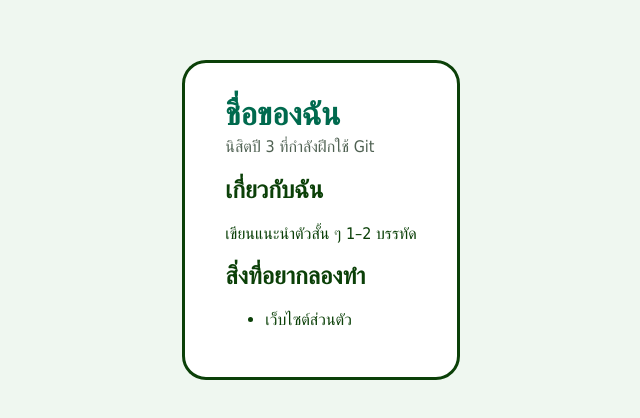
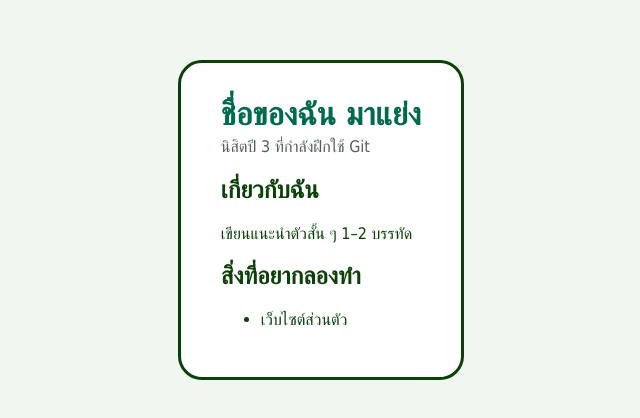
Before and after one commit to patcharapolCH/SoftwareEngineer, a plain HTML site: page my-profile/index.html in a window 1280 px wide. Shown: the part 180-598 px from the top of the page, without its empty margins (319-959 px from the left). Drawn offline with Linux system fonts and the light colour scheme.

Commit message:
v1 update

```diff
--- a/my-profile/index.html
+++ b/my-profile/index.html
@@ -8,7 +8,7 @@
 </head>
 <body>
   <main class="card">
-    <h1>ชื่อของฉัน</h1>
+    <h1>ชื่อของฉัน มาแย่ง</h1>
     <p class="tagline">นิสิตปี 3 ที่กำลังฝึกใช้ Git</p>
 
     <h2>เกี่ยวกับฉัน</h2>
```
